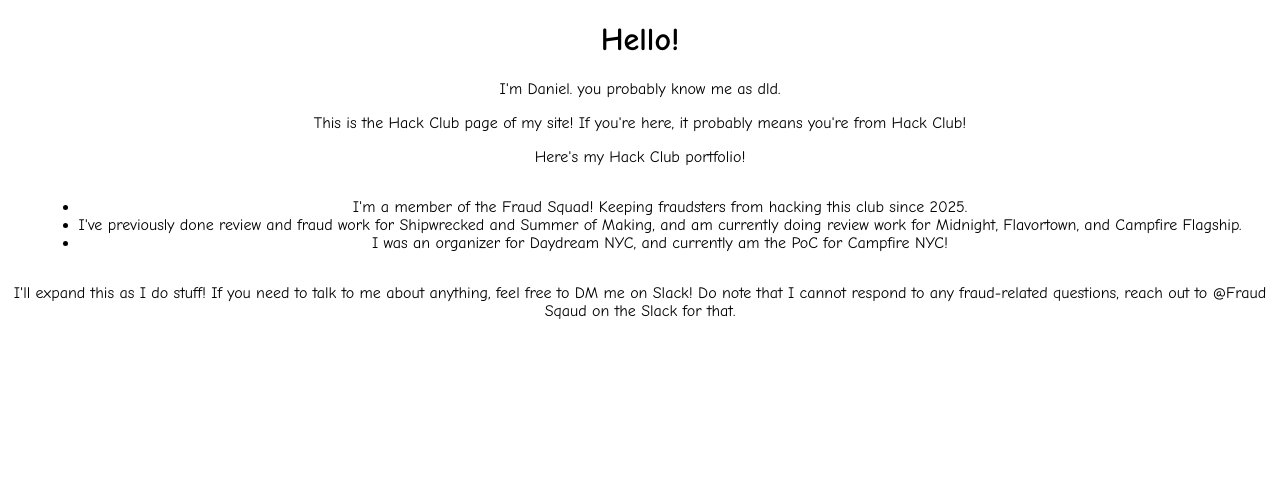
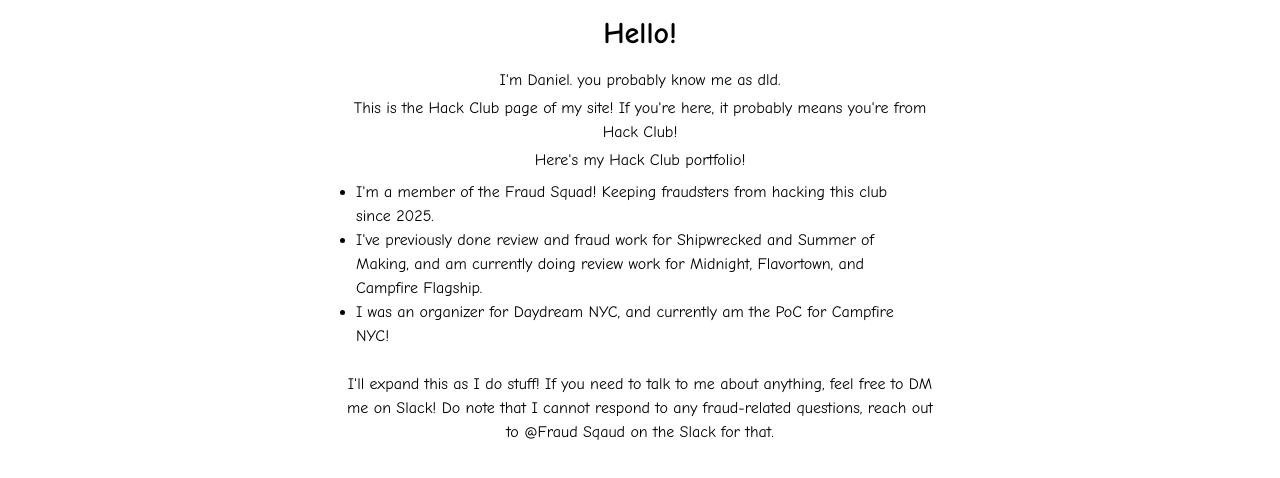
Before and after one commit to danieliscrazy/dldsite, a plain HTML site: page hc.html in a window 1280 px wide. Drawn offline with nearby package versions, Linux system fonts and the light colour scheme.

Commit message:
tailwind is interesting

```diff
--- a/hc.html
+++ b/hc.html
@@ -1,20 +1,20 @@
 <!DOCTYPE html>
 <html>
   <head>
-    <link rel="stylesheet" href="style.css" />
+    <script src="https://cdn.jsdelivr.net/npm/@tailwindcss/browser@4"></script>
   </head>
   <body>
-    <h1>Hello!</h1>
-    <p>I'm Daniel. you probably know me as dld.</p>
-    <p>This is the Hack Club page of my site! If you're here, it probably means you're from Hack Club!</p>
-    <p>Here's my Hack Club portfolio!</p>
-    <div class="parent">
-      <ul>
-        <li>I'm a member of the Fraud Squad! Keeping fraudsters from hacking this club since 2025.</li>
-        <li>I've previously done review and fraud work for Shipwrecked and Summer of Making, and am currently doing review work for Midnight, Flavortown, and Campfire Flagship.</li>
-        <li>I was an organizer for Daydream NYC, and currently am the PoC for Campfire NYC!</li>
-      </ul>
-      <p>I'll expand this as I do stuff! If you need to talk to me about anything, feel free to DM me on Slack! Do note that I cannot respond to any fraud-related questions, reach out to @Fraud Sqaud on the Slack for that.</p>
+    <h1 class="mb-4 mt-4 font-[Comic_Sans_MS] text-center text-3xl font-bold">Hello!</h1>
+    <p class="mb-1 font-[Comic_Sans_MS] text-center mx-auto max-w-150">I'm Daniel. you probably know me as dld.</p>
+    <p class="mb-1 font-[Comic_Sans_MS] text-center mx-auto max-w-150">This is the Hack Club page of my site! If you're here, it probably means you're from Hack Club!</p>
+    <p class="mb-2 font-[Comic_Sans_MS] text-center mx-auto max-w-150">Here's my Hack Club portfolio!</p>
+    <div class="flex items-center justify-center mb-2">
+    <ul class="font-[Comic_Sans_MS] px-4 pb-4 text-black list-disc mx-auto max-w-150 self-center">
+      <li>I'm a member of the Fraud Squad! Keeping fraudsters from hacking this club since 2025.</li>
+      <li>I've previously done review and fraud work for Shipwrecked and Summer of Making, and am currently doing review work for Midnight, Flavortown, and Campfire Flagship.</li>
+      <li>I was an organizer for Daydream NYC, and currently am the PoC for Campfire NYC!</li>
+    </ul>
     </div>
+    <p class="mb-2 font-[Comic_Sans_MS] text-center mx-auto max-w-150">I'll expand this as I do stuff! If you need to talk to me about anything, feel free to DM me on Slack! Do note that I cannot respond to any fraud-related questions, reach out to @Fraud Sqaud on the Slack for that.</p>
   </body>
 </html>
```
Also changed, not shown: index.html (+4 -4 lines).
